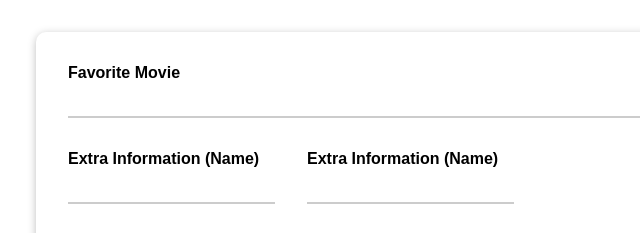
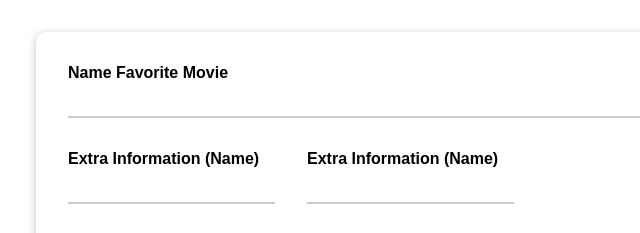
Before and after one commit to Marchelllo27/list-, a plain HTML site: page index.html in a window 1280 px wide. Shown: the top 233 px of the page, 204-844 px from the left. Drawn offline with Linux system fonts and the light colour scheme.

Commit message:
index.html adjusted

```diff
--- a/index.html
+++ b/index.html
@@ -11,7 +11,7 @@
 <body>
     <section class="user-entries">
         <div class="container-title">
-            <label for="movie-title">Favorite Movie</label>
+            <label for="movie-title">Name Favorite Movie</label>
             <input type="text" id="movie-title" name="title">
         </div>
         <div class="container-extra-info">
```
